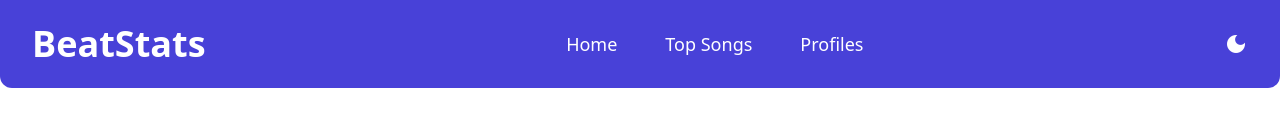
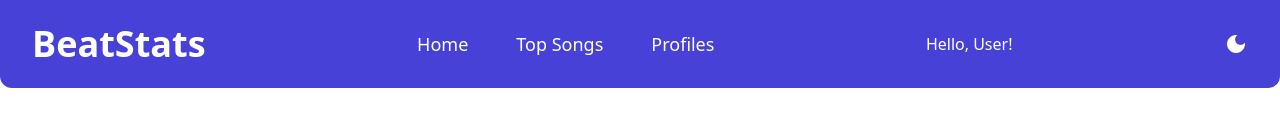
Before and after one commit to jont-ctrl/musik-dashboard-individuellt, a React (Vite) app: page /top-songs in a window 1280 px wide. Shown: the top 140 px of the page. Built offline with nearby package versions, Linux system fonts and the light colour scheme; no server answers.

Commit message:
add context chosen user

```diff
--- a/src/App.jsx
+++ b/src/App.jsx
@@ -12,6 +12,7 @@ import AllProfiles from './pages/AllProfiles';
 import AllArtists from './pages/AllArtists';
 import Artist from './pages/Artist';
 import TopSongs from './pages/TopSongs';
+import { MyProvider } from './context/HelloContext';
 
 const router = createBrowserRouter([
   {
@@ -42,7 +43,10 @@ const router = createBrowserRouter([
 ]);
 
 function App() {
-  return <RouterProvider router={router} />;
+  return (
+    <MyProvider>
+      <RouterProvider router={router} />
+    </MyProvider>
+  );
 }
-
 export default App;
--- a/src/components/Dashboard.jsx
+++ b/src/components/Dashboard.jsx
@@ -10,10 +10,13 @@ import {
   Legend,
 } from 'recharts';
 import UserLeaderboard from './UserLeaderboard';
-import { useState } from 'react';
+import { useState, useContext } from 'react';
+import { HelloContext } from '../context/HelloContext';
 import InfoTag from './InfoTag';
 
 function Dashboard() {
+  const { userName, setUserName } = useContext(HelloContext);
+
   const [userMusicStats, setUserMusicStats] = useState(mockData.users[8]);
 
   // Function to handle user selection from the dropdown
@@ -23,6 +26,8 @@ function Dashboard() {
       (user) => user.id === selectedUserId
     );
     setUserMusicStats(selectedUser);
+
+    setUserName(selectedUser.name);
   };
 
   return (
--- a/src/components/NavHeader.jsx
+++ b/src/components/NavHeader.jsx
@@ -1,9 +1,12 @@
-import React, { useEffect, useState } from 'react';
+import React, { useEffect, useState, useContext } from 'react';
 import { Link } from 'react-router-dom';
+import { HelloContext } from '../context/HelloContext';
 
 export default function NavHeader() {
   const [isOpen, setIsOpen] = useState(false);
   const [darkMode, setDarkMode] = useState(false);
+
+  const { userName, setUserName } = useContext(HelloContext);
 
   function handleDarkMode() {
     setDarkMode(!darkMode);
@@ -75,6 +78,7 @@ export default function NavHeader() {
           </li>
         </ul>
 
+        <p>{userName}</p>
         {/* Dark Mode Toggle */}
         <button
           className='flex items-center justify-center cursor-pointer hover:scale-110 active:scale-90 transition-all duration-200 transform'
--- /dev/null
+++ b/src/context/HelloContext.jsx
@@ -0,0 +1,13 @@
+import { createContext, useState } from 'react';
+
+export const HelloContext = createContext();
+
+export const MyProvider = ({ children }) => {
+  const [userName, setUserName] = useState('Hello, User!');
+
+  return (
+    <HelloContext.Provider value={{ userName, setUserName }}>
+      {children}
+    </HelloContext.Provider>
+  );
+};
--- a/src/pages/TopSongs.jsx
+++ b/src/pages/TopSongs.jsx
@@ -3,6 +3,8 @@ import NavHeader from '../components/NavHeader';
 import mockData from '../data/mockData.json';
 import lastFMKey from '../data/keys';
 import { useEffect, useState } from 'react';
+
+import { HelloContext } from '../context/HelloContext';
 import { Link } from 'react-router-dom';
 
 function TopSongs() {
```
